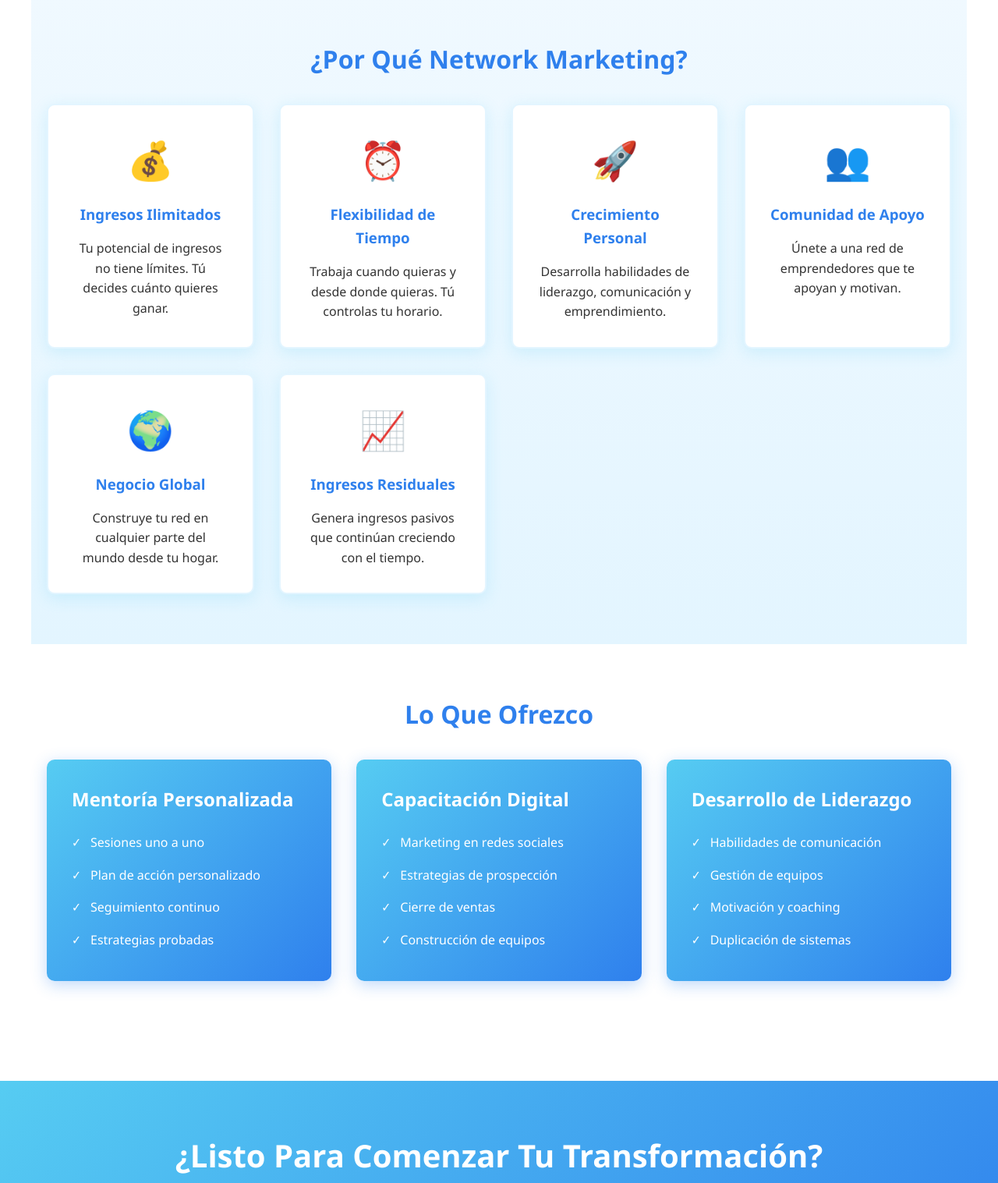
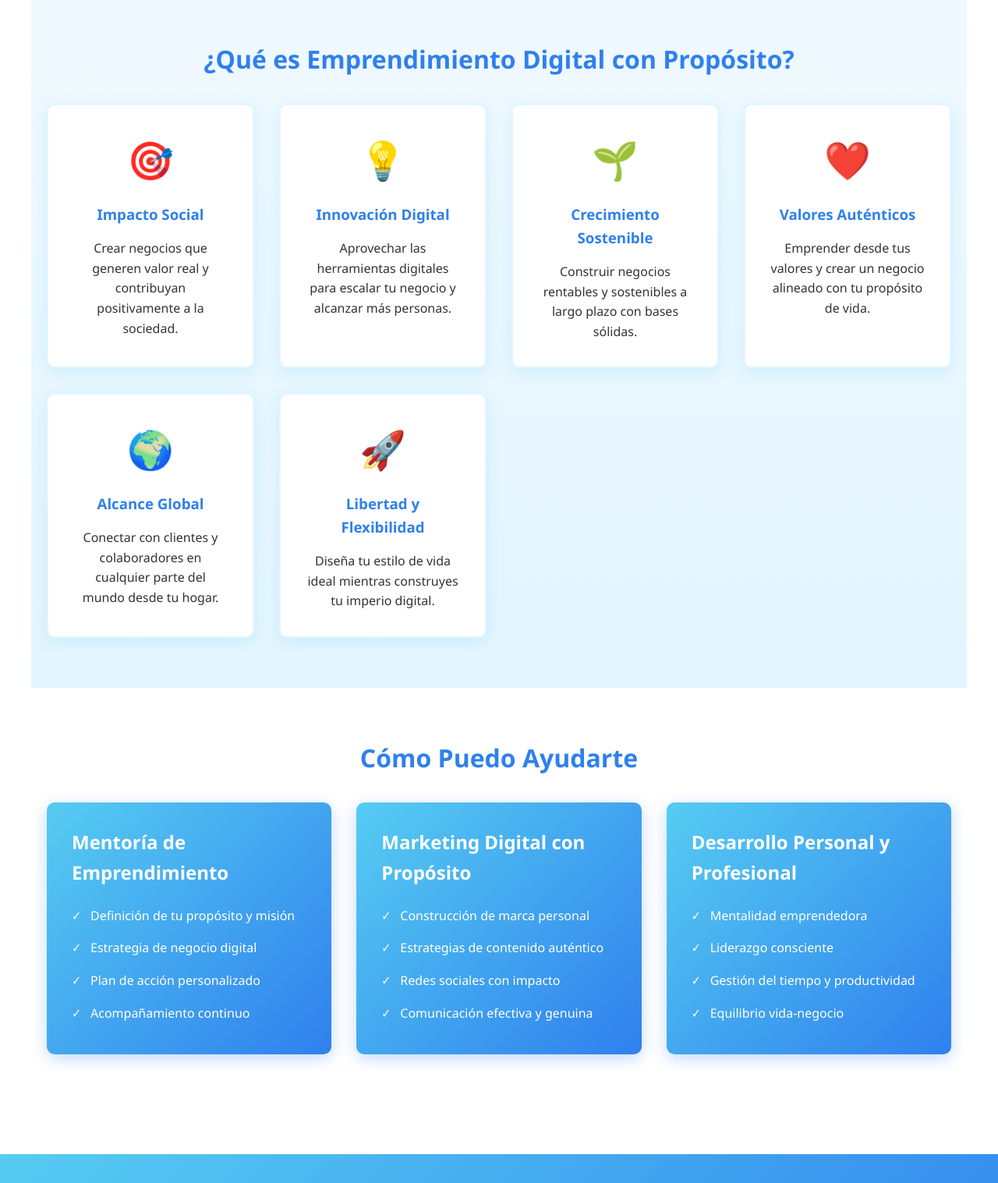
Before and after one commit to neylinveronicazavalaperozo-bot/emprendimiento-digital-con-proposito, a plain HTML site: page index.html in a window 1280 px wide. Shown: the part 1100-2617 px from the top of the page at 78% size. Drawn offline with Linux system fonts and the light colour scheme.

Commit message:
Actualizar contenido a emprendimiento digital con propósito

```diff
--- a/index.html
+++ b/index.html
@@ -287,100 +287,100 @@
     <nav>
         <ul>
             <li><a href="#inicio">Inicio</a></li>
-            <li><a href="#sobre-mi">Sobre Mí</a></li>
-            <li><a href="#beneficios">Beneficios</a></li>
+            <li><a href="#mision">Mi Misión</a></li>
+            <li><a href="#valores">Valores</a></li>
             <li><a href="#servicios">Servicios</a></li>
             <li><a href="#contacto">Contacto</a></li>
         </ul>
     </nav>
 
     <section id="inicio">
-        <h2>Transforma Tu Vida con Network Marketing</h2>
+        <h2>Construyendo Negocios Digitales con Impacto y Propósito</h2>
         <div class="about-content">
             <div class="about-text">
-                <p>¡Bienvenido a mi emprendimiento digital! Soy Neylin Zavala y estoy aquí para ayudarte a descubrir el poder del Network Marketing.</p>
-                <p>El Network Marketing no es solo un negocio, es un estilo de vida que te permite alcanzar la libertad financiera mientras ayudas a otros a lograr sus sueños.</p>
-                <p><strong>¿Estás listo para dar el siguiente paso hacia tu independencia financiera?</strong></p>
+                <p>¡Bienvenido! Soy Neylin Zavala, emprendedora digital apasionada por crear negocios que no solo generen ingresos, sino que también transformen vidas y generen un impacto positivo en la comunidad.</p>
+                <p>Creo firmemente que el emprendimiento digital es una herramienta poderosa para alcanzar la libertad financiera mientras contribuyes al bienestar de otros y construyes un legado significativo.</p>
+                <p><strong>¿Estás listo para emprender con propósito y crear un negocio que refleje tus valores?</strong></p>
             </div>
             <div>
-                <img src="https://images.unsplash.com/photo-1552664730-d307ca884978?w=600" alt="Equipo de trabajo" style="width: 100%; border-radius: 10px; box-shadow: 0 5px 20px rgba(86, 204, 242, 0.3);">
+                <img src="https://images.unsplash.com/photo-1522071820081-009f0129c71c?w=600" alt="Emprendimiento digital" style="width: 100%; border-radius: 10px; box-shadow: 0 5px 20px rgba(86, 204, 242, 0.3);">
             </div>
         </div>
     </section>
 
-    <section id="beneficios" style="background: linear-gradient(180deg, #F0F9FF 0%, #E3F5FF 100%);">
-        <h2>¿Por Qué Network Marketing?</h2>
+    <section id="mision" style="background: linear-gradient(180deg, #F0F9FF 0%, #E3F5FF 100%);">
+        <h2>¿Qué es Emprendimiento Digital con Propósito?</h2>
         <div class="benefits-grid">
             <div class="benefit-card">
-                <div class="benefit-icon">💰</div>
-                <h3>Ingresos Ilimitados</h3>
-                <p>Tu potencial de ingresos no tiene límites. Tú decides cuánto quieres ganar.</p>
+                <div class="benefit-icon">🎯</div>
+                <h3>Impacto Social</h3>
+                <p>Crear negocios que generen valor real y contribuyan positivamente a la sociedad.</p>
             </div>
             <div class="benefit-card">
-                <div class="benefit-icon">⏰</div>
-                <h3>Flexibilidad de Tiempo</h3>
-                <p>Trabaja cuando quieras y desde donde quieras. Tú controlas tu horario.</p>
+                <div class="benefit-icon">💡</div>
+                <h3>Innovación Digital</h3>
+                <p>Aprovechar las herramientas digitales para escalar tu negocio y alcanzar más personas.</p>
+            </div>
+            <div class="benefit-card">
+                <div class="benefit-icon">🌱</div>
+                <h3>Crecimiento Sostenible</h3>
+                <p>Construir negocios rentables y sostenibles a largo plazo con bases sólidas.</p>
+            </div>
+            <div class="benefit-card">
+                <div class="benefit-icon">❤️</div>
+                <h3>Valores Auténticos</h3>
+                <p>Emprender desde tus valores y crear un negocio alineado con tu propósito de vida.</p>
+            </div>
+            <div class="benefit-card">
+                <div class="benefit-icon">🌍</div>
+                <h3>Alcance Global</h3>
+                <p>Conectar con clientes y colaboradores en cualquier parte del mundo desde tu hogar.</p>
             </div>
             <div class="benefit-card">
                 <div class="benefit-icon">🚀</div>
-                <h3>Crecimiento Personal</h3>
-                <p>Desarrolla habilidades de liderazgo, comunicación y emprendimiento.</p>
-            </div>
-            <div class="benefit-card">
-                <div class="benefit-icon">👥</div>
-                <h3>Comunidad de Apoyo</h3>
-                <p>Únete a una red de emprendedores que te apoyan y motivan.</p>
-            </div>
-            <div class="benefit-card">
-                <div class="benefit-icon">🌍</div>
-                <h3>Negocio Global</h3>
-                <p>Construye tu red en cualquier parte del mundo desde tu hogar.</p>
-            </div>
-            <div class="benefit-card">
-                <div class="benefit-icon">📈</div>
-                <h3>Ingresos Residuales</h3>
-                <p>Genera ingresos pasivos que continúan creciendo con el tiempo.</p>
+                <h3>Libertad y Flexibilidad</h3>
+                <p>Diseña tu estilo de vida ideal mientras construyes tu imperio digital.</p>
             </div>
         </div>
     </section>
 
     <section id="servicios">
-        <h2>Lo Que Ofrezco</h2>
+        <h2>Cómo Puedo Ayudarte</h2>
         <div class="services-grid">
             <div class="service-card">
-                <h3>Mentoría Personalizada</h3>
+                <h3>Mentoría de Emprendimiento</h3>
                 <ul>
-                    <li>Sesiones uno a uno</li>
+                    <li>Definición de tu propósito y misión</li>
+                    <li>Estrategia de negocio digital</li>
                     <li>Plan de acción personalizado</li>
-                    <li>Seguimiento continuo</li>
-                    <li>Estrategias probadas</li>
+                    <li>Acompañamiento continuo</li>
                 </ul>
             </div>
             <div class="service-card">
-                <h3>Capacitación Digital</h3>
+                <h3>Marketing Digital con Propósito</h3>
                 <ul>
-                    <li>Marketing en redes sociales</li>
-                    <li>Estrategias de prospección</li>
-                    <li>Cierre de ventas</li>
-                    <li>Construcción de equipos</li>
+                    <li>Construcción de marca personal</li>
+                    <li>Estrategias de contenido auténtico</li>
+                    <li>Redes sociales con impacto</li>
+                    <li>Comunicación efectiva y genuina</li>
                 </ul>
             </div>
             <div class="service-card">
-                <h3>Desarrollo de Liderazgo</h3>
+                <h3>Desarrollo Personal y Profesional</h3>
                 <ul>
-                    <li>Habilidades de comunicación</li>
-                    <li>Gestión de equipos</li>
-                    <li>Motivación y coaching</li>
-                    <li>Duplicación de sistemas</li>
+                    <li>Mentalidad emprendedora</li>
+                    <li>Liderazgo consciente</li>
+                    <li>Gestión del tiempo y productividad</li>
+                    <li>Equilibrio vida-negocio</li>
                 </ul>
             </div>
         </div>
     </section>
 
     <div class="cta-section">
-        <h2>¿Listo Para Comenzar Tu Transformación?</h2>
-        <p style="font-size: 1.2rem; margin-bottom: 2rem;">No esperes más para alcanzar tus sueños. El momento es ahora.</p>
-        <a href="#contacto" class="cta-button">¡Contáctame Ahora!</a>
+        <h2>¿Listo Para Emprender con Propósito?</h2>
+        <p style="font-size: 1.2rem; margin-bottom: 2rem;">Construyamos juntos un negocio digital que refleje tus valores y genere el impacto que deseas en el mundo.</p>
+        <a href="#contacto" class="cta-button">¡Comencemos Hoy!</a>
     </div>
 
     <section id="contacto">
@@ -394,19 +394,19 @@
             <div class="contact-card">
                 <div class="contact-icon">💬</div>
                 <h3>WhatsApp</h3>
-                <p>Contáctame para más información</p>
+                <p>Conversemos sobre tu proyecto digital</p>
             </div>
             <div class="contact-card">
                 <div class="contact-icon">📱</div>
                 <h3>Redes Sociales</h3>
-                <p>Sígueme en mis redes para contenido exclusivo</p>
+                <p>Sígueme para contenido sobre emprendimiento con propósito</p>
             </div>
         </div>
     </section>
 
     <footer>
         <p>&copy; 2025 Neylin Zavala - Emprendimiento Digital con Propósito. Todos los derechos reservados.</p>
-        <p style="margin-top: 1rem; opacity: 0.8;">Transformando vidas a través del emprendimiento digital</p>
+        <p style="margin-top: 1rem; opacity: 0.8;">Transformando vidas a través del emprendimiento digital consciente</p>
     </footer>
 </body>
 </html>
```
